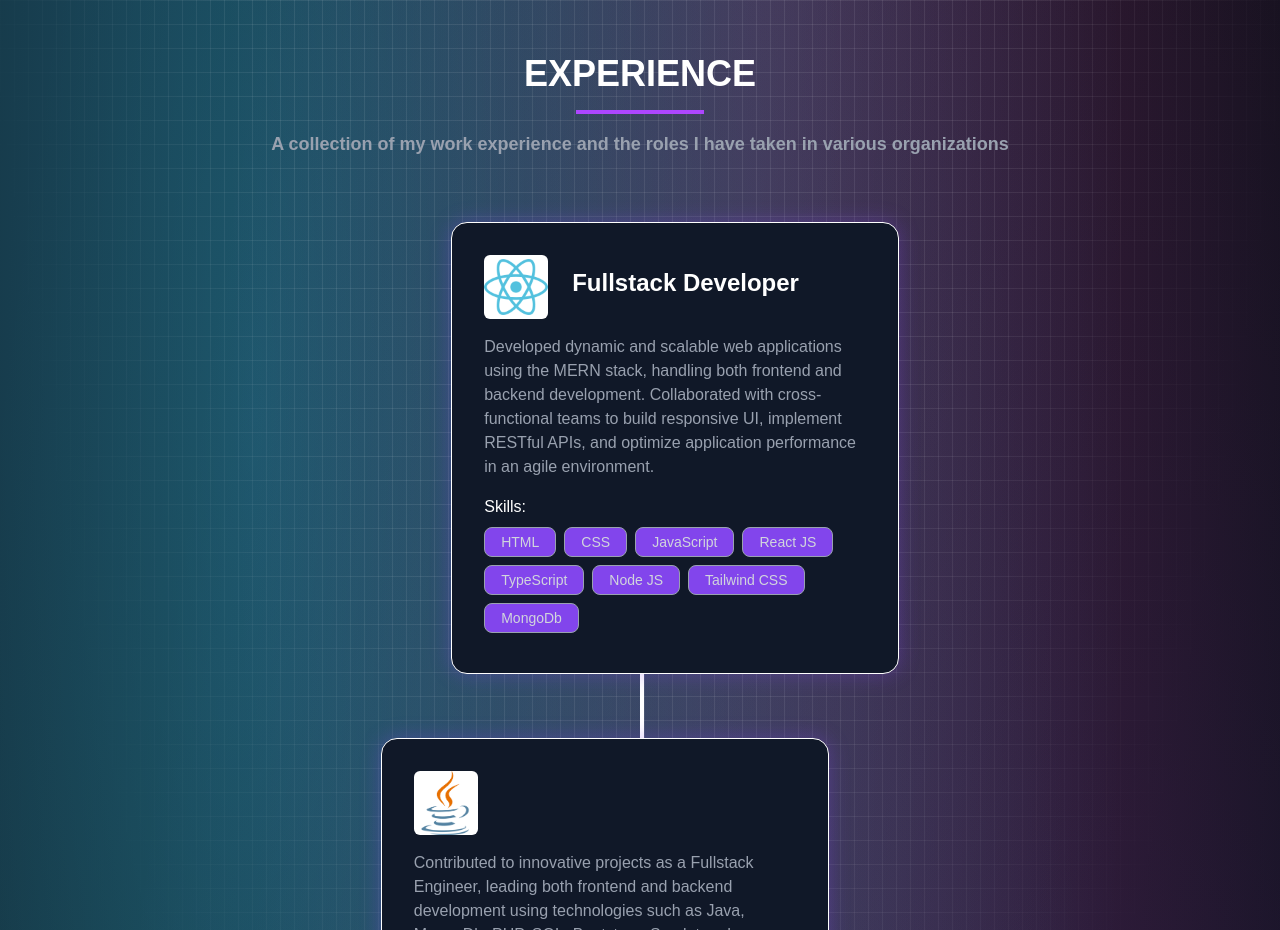
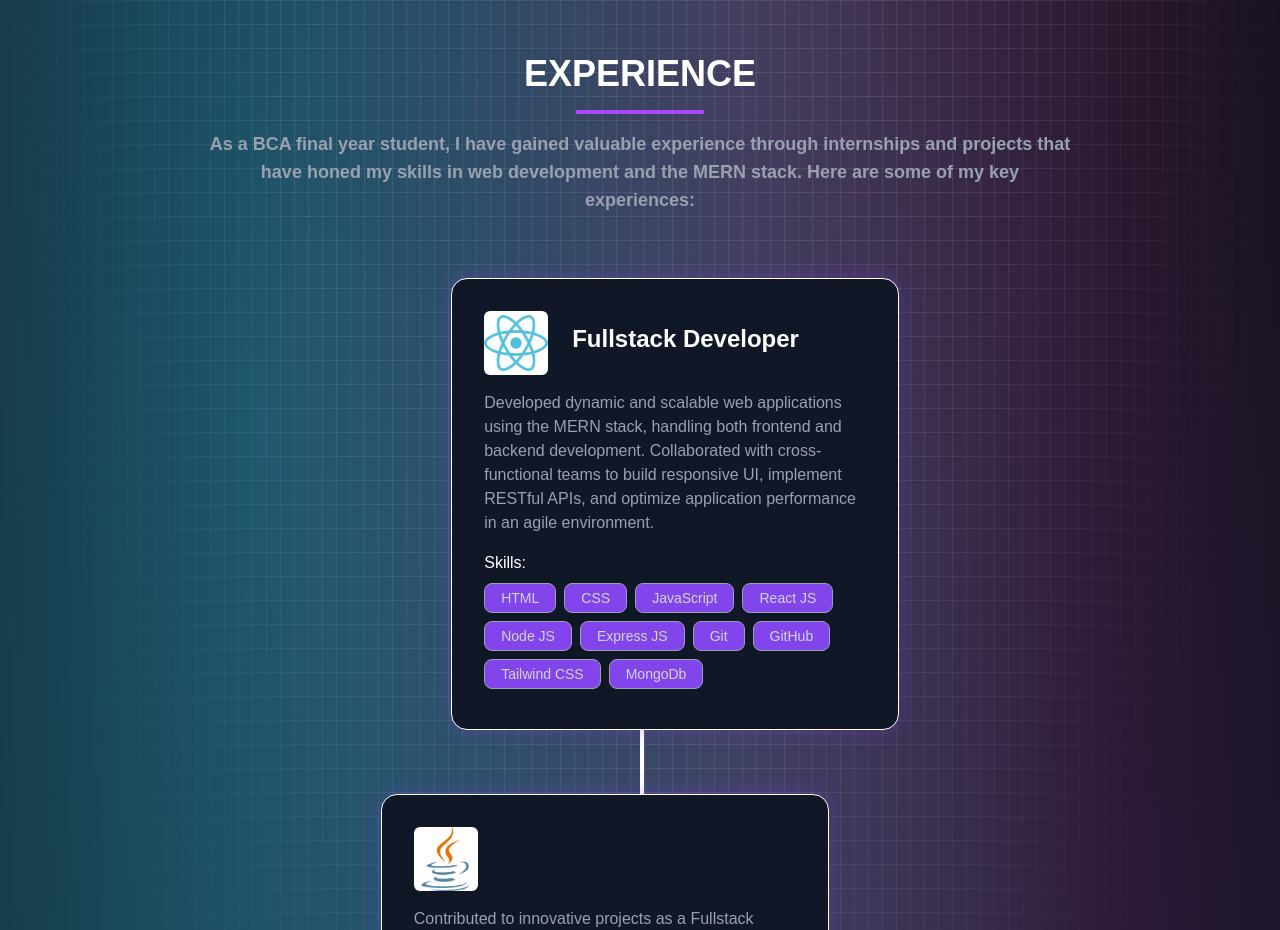
Before and after one commit to sorya420/Portfolio, a React (Vite) app: page / in a window 1280 px wide. Shown: the part 1800-2730 px from the top of the page. Built offline with nearby package versions, Linux system fonts and the light colour scheme.

Commit message:
update project

```diff
--- a/src/Components/Experience/Experience.jsx
+++ b/src/Components/Experience/Experience.jsx
@@ -13,8 +13,7 @@ export const Experience = () => {
         <h2 className="text-4xl font-bold text-white">EXPERIENCE</h2>
         <div className="w-32 h-1 bg-purple-500 mx-auto mt-4"></div>
         <p className="text-gray-400 mt-4 text-lg font-semibold">
-          A collection of my work experience and the roles I have taken in
-          various organizations
+          As a BCA final year student, I have gained valuable experience through internships and projects that have honed my skills in web development and the MERN stack. Here are some of my key experiences:
         </p>
       </div>
 
--- a/src/constraints.js
+++ b/src/constraints.js
@@ -114,8 +114,10 @@ export const SkillsInfo = [
         "CSS",
         "JavaScript",
         "React JS",
-        "TypeScript",
         "Node JS",
+        "Express JS",
+        "Git",
+        "GitHub",
         "Tailwind CSS",
         "MongoDb",
 
```
